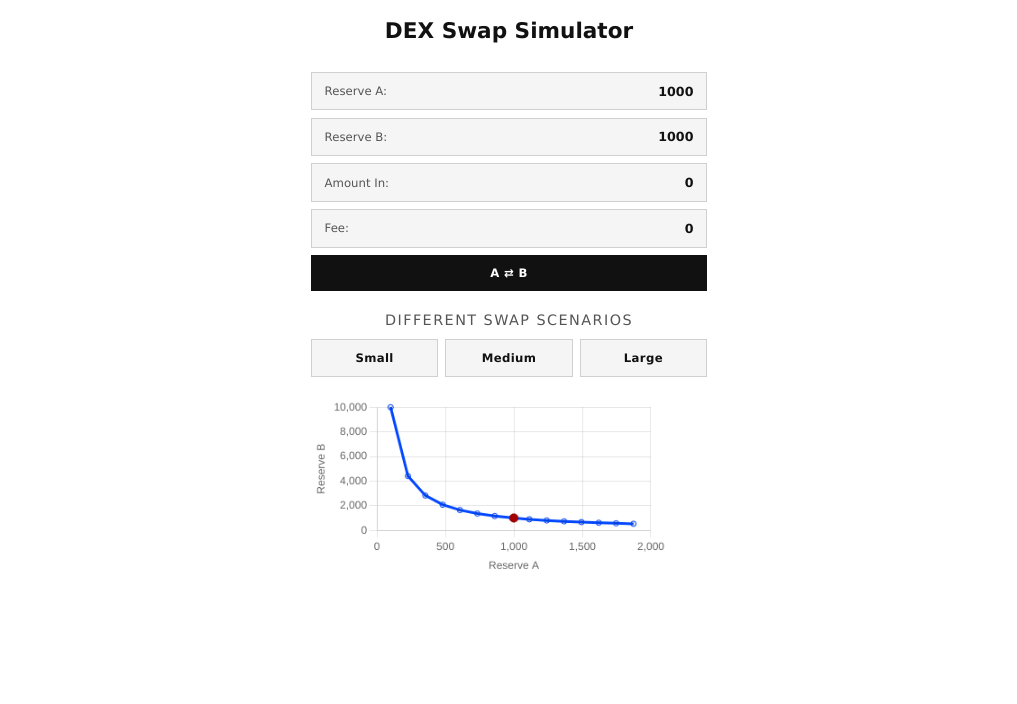
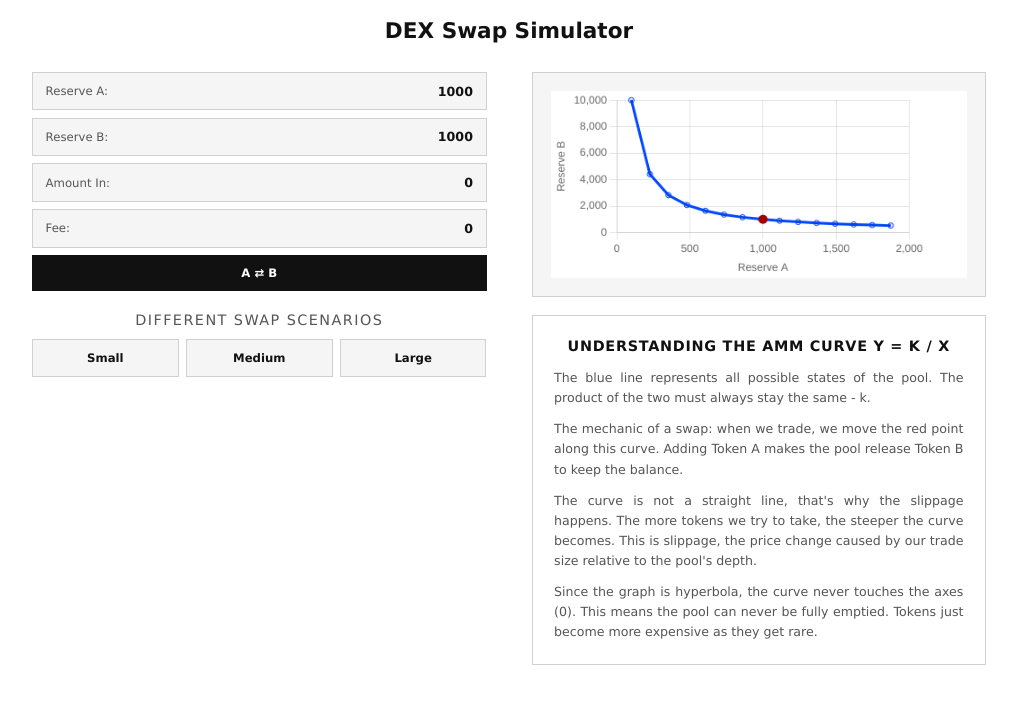
Before and after one commit to anasteshi/dex-amm-simulator, a React (Vite) app: page / in a window 1280 px wide. Shown: the top 704 px of the page, without its empty margins (131-1148 px from the left). Built offline with nearby package versions, Linux system fonts and the light colour scheme.

Commit message:
ui: improve App component layout and styles

```diff
--- a/src/App.jsx
+++ b/src/App.jsx
@@ -31,15 +31,57 @@ const App = () => {
     }
 
     return (
-        <div>
+        <main className="app-container">
             <h1>DEX Swap Simulator</h1>
-            <SwapForm swapParams={swapParams} handleChange={handleChange} />
-            <SwapScenarios setSwapParams={setSwapParams} />
-            {result && (
-                <SwapResult result={result} direction={swapParams.direction} />
-            )}
-            <SwapChart reserveA={swapParams.resA} reserveB={swapParams.resB}></SwapChart>
-        </div>
+            <div className="layout">
+                <section className="calc-column">
+                    <SwapForm
+                        swapParams={swapParams}
+                        handleChange={handleChange}
+                    />
+                    <SwapScenarios setSwapParams={setSwapParams} />
+                    {result && (
+                        <SwapResult
+                            result={result}
+                            direction={swapParams.direction}
+                        />
+                    )}
+                </section>
+                <section className="chart-column">
+                    <div className="chart-card">
+                        <SwapChart
+                            reserveA={swapParams.resA}
+                            reserveB={swapParams.resB}></SwapChart>
+                    </div>
+                    <div className="desc-card">
+                        <h3>Understanding the AMM Curve y = k / x</h3>
+                        <p>
+                            The blue line represents all possible states of the
+                            pool. The product of the two must always stay the
+                            same - k.
+                        </p>
+                        <p>
+                            The mechanic of a swap: when we trade, we move the
+                            red point along this curve. Adding Token A makes the
+                            pool release Token B to keep the balance.
+                        </p>
+                        <p>
+                            The curve is not a straight line, that's why the
+                            slippage happens. The more tokens we try to take,
+                            the steeper the curve becomes. This is slippage, the
+                            price change caused by our trade size relative to
+                            the pool's depth.
+                        </p>
+                        <p>
+                            Since the graph is hyperbola, the curve never
+                            touches the axes (0). This means the pool can never
+                            be fully emptied. Tokens just become more expensive
+                            as they get rare.
+                        </p>
+                    </div>
+                </section>
+            </div>
+        </main>
     )
 }
 
--- a/src/styles/App.css
+++ b/src/styles/App.css
@@ -1,7 +1,78 @@
 h1 {
     font-size: 24px;
-    font-weight: 600;
+    width: 100%;
     text-align: center;
     margin-bottom: 32px;
+}
+
+.app-container {
+    display: block;
+    width: 100%;
+}
+
+.layout {
+    display: flex;
+    flex-direction: row;
+    justify-content: center;
+    align-items: flex-start;
+    gap: 50px;
+}
+
+.calc-column {
+    flex: 1;
+}
+
+.chart-column {
+    flex: 1;
+    display: flex;
+    flex-direction: column;
+    gap: 20px;
+}
+
+.chart-card, .desc-card {
+    background: var(--bg);
+    border: 1px solid var(--border);
+}
+
+.chart-card {
+    padding: 20px;
+    background: var(--surface);
+}
+
+.desc-card {
+    padding: 24px;
+}
+
+.desc-card h3 {
+    font-size: 16px;
+    text-align: center;
+    text-transform: uppercase;
+    letter-spacing: 0.05em;
+    margin-bottom: 16px;
     color: var(--text);
 }
+
+.desc-card p {
+    text-align: justify;
+    font-size: 14px;
+    line-height: 1.6;
+    color: var(--text-muted);
+    margin-bottom: 12px;
+}
+
+.desc-card p:last-child {
+    margin-bottom: 0;
+}
+
+@media (max-width: 900px) {
+    .main-layout {
+        flex-direction: column;
+        align-items: center;
+    }
+
+    .settings-column {
+        width: 100%;
+        max-width: 480px;
+        flex: none;
+    }
+}
--- a/src/styles/SwapChart.css
+++ b/src/styles/SwapChart.css
@@ -1,4 +1,4 @@
 .line-chart {
-    margin-top: 20px;
+    margin-top: 0px;
     background: #ffffff;
 }
--- a/src/styles/SwapForm.css
+++ b/src/styles/SwapForm.css
@@ -4,20 +4,3 @@
     gap: 8px;
     margin-bottom: 24px;
 }
-
-button {
-    width: 100%;
-    padding: 12px 14px;
-    background: var(--text);
-    border: none;
-    color: var(--bg);
-    font-family: var(--font);
-    font-size: 13px;
-    cursor: pointer;
-    font-weight: 600;
-    letter-spacing: 0.03em;
-}
-
-button:hover {
-    background: var(--accent);
-}
--- a/src/styles/index.css
+++ b/src/styles/index.css
@@ -21,12 +21,12 @@ body {
   min-height: 100vh;
   display: flex;
   justify-content: center;
-  /* overflow-y: hidden; */
+  overflow-y: hidden;
 }
 
 #root {
   width: 100%;
-  max-width: 480px;
+  max-width: 1100px;
   padding: 20px 20px;
   zoom: 0.9;
 }
```
